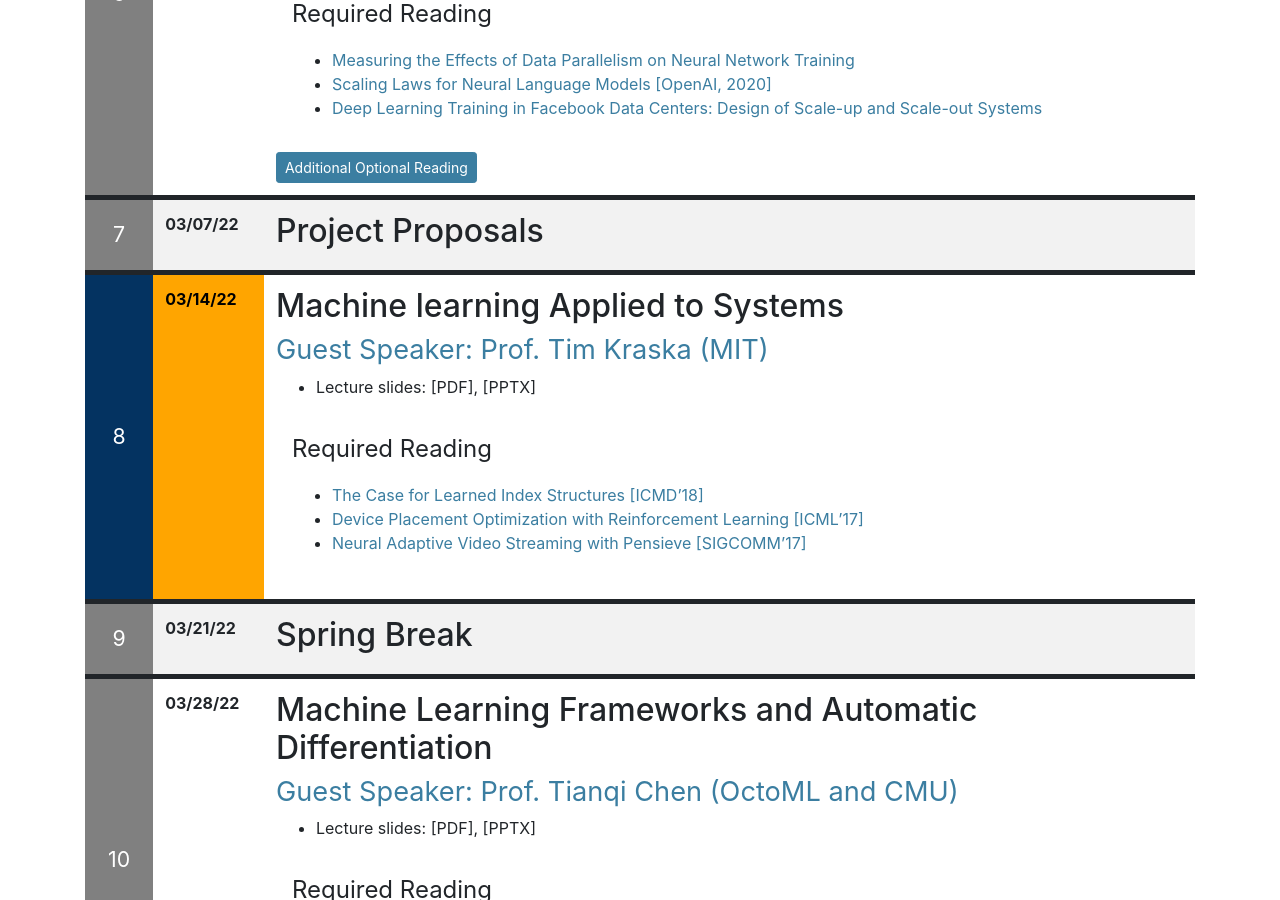
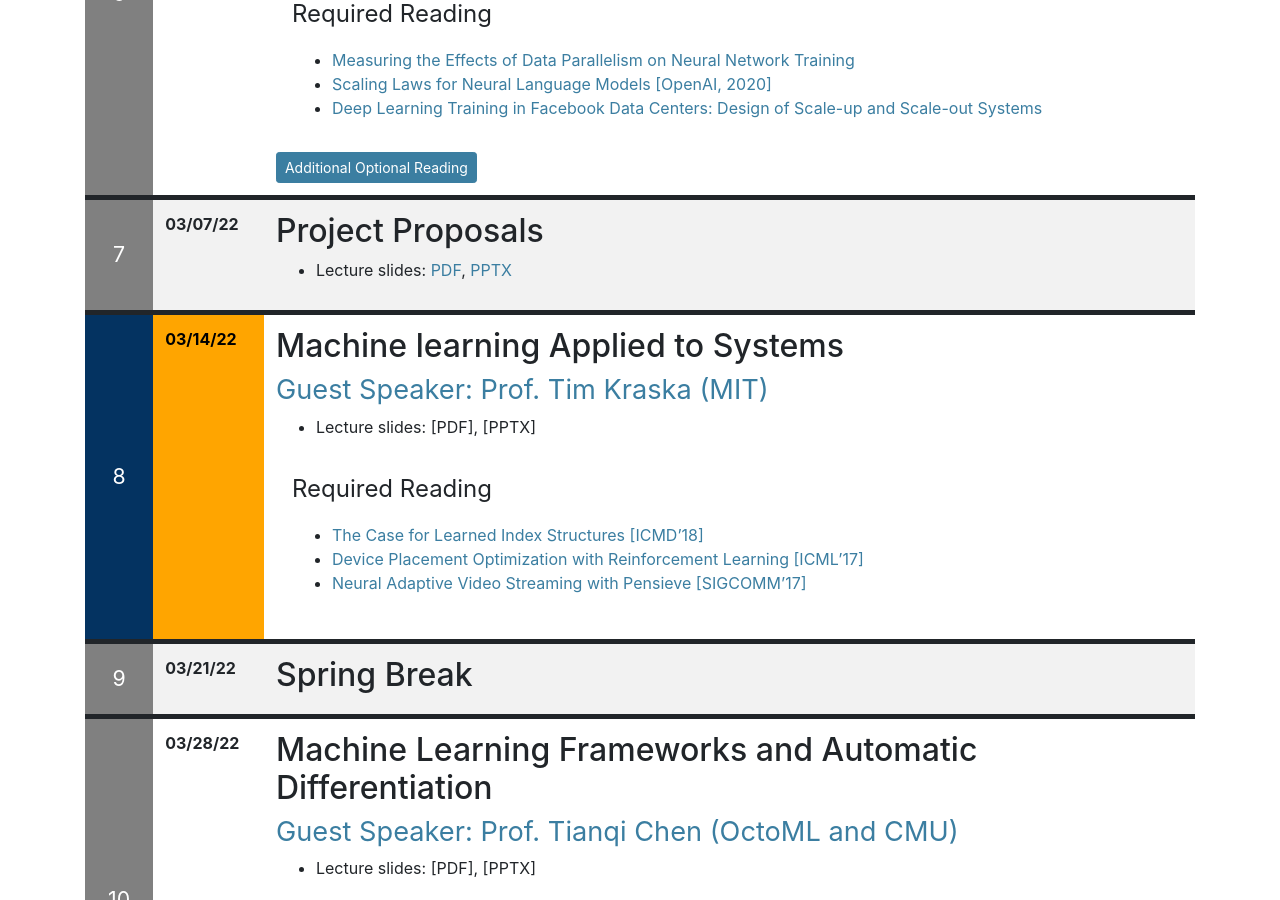
Before and after one commit to ucbrise/cs294-ai-sys-sp22, a Jekyll site: the page built from index.md, in a window 1280 px wide and 900 px high, scrolled down 3231 px. Built offline with Jekyll 4.4.1, drawn with Linux system fonts in a browser that asks for light colours; nearby versions of some CDN libraries; our own code applies the rules of GitHub Pages for plain Markdown files.

Commit message:
added slides for lec 06

```diff
--- a/index.md
+++ b/index.md
@@ -205,6 +205,7 @@ This lecture will be an overview of the class, requirements, and an introduction
 {% include syllabus_entry %}
 [//]: <> (lecture 6)
 # Project Proposals
+* Lecture slides: [PDF](assets/lectures/lec06/ml_applied_to_systems.pdf), [PPTX](assets/lectures/lec06/ml_applied_to_systems.pptx)
 
 {% include syllabus_entry %}
 [//]: <> (lecture 7)
```
Also changed, not shown: 2 other files.
